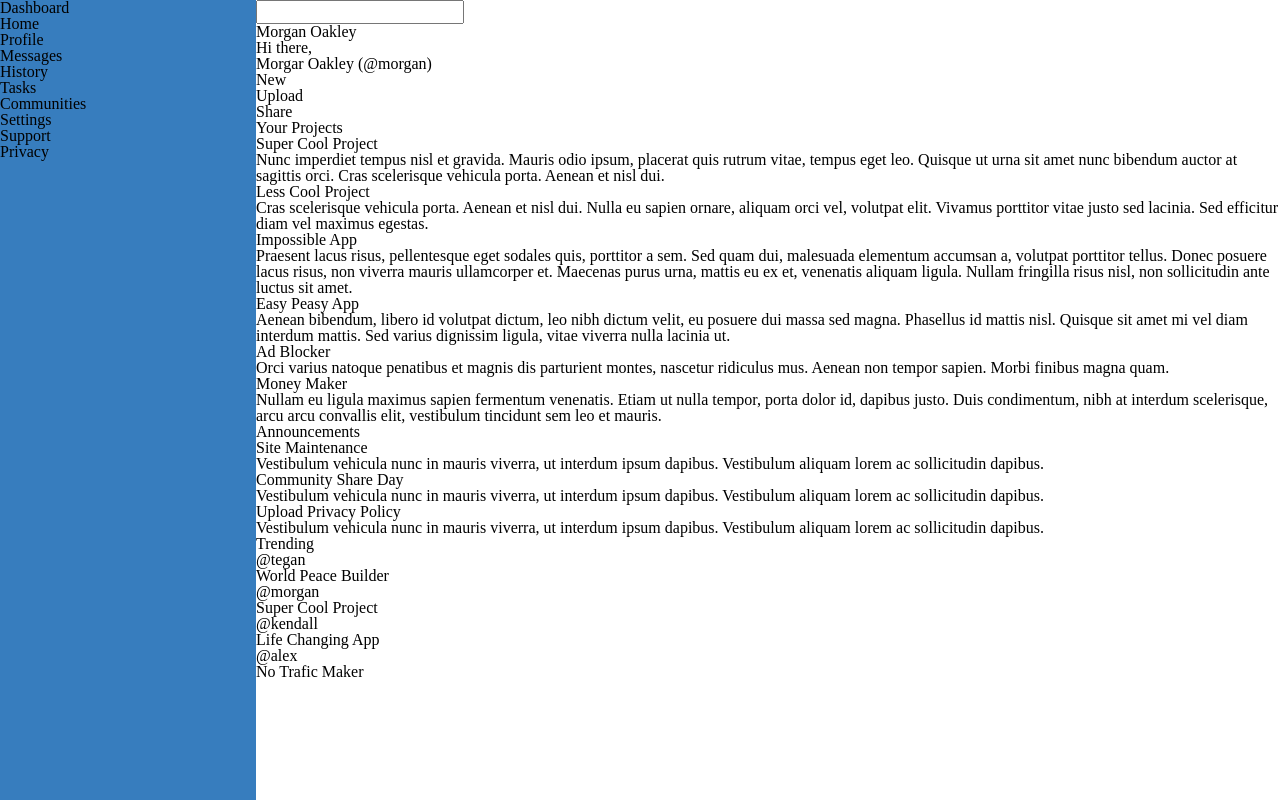
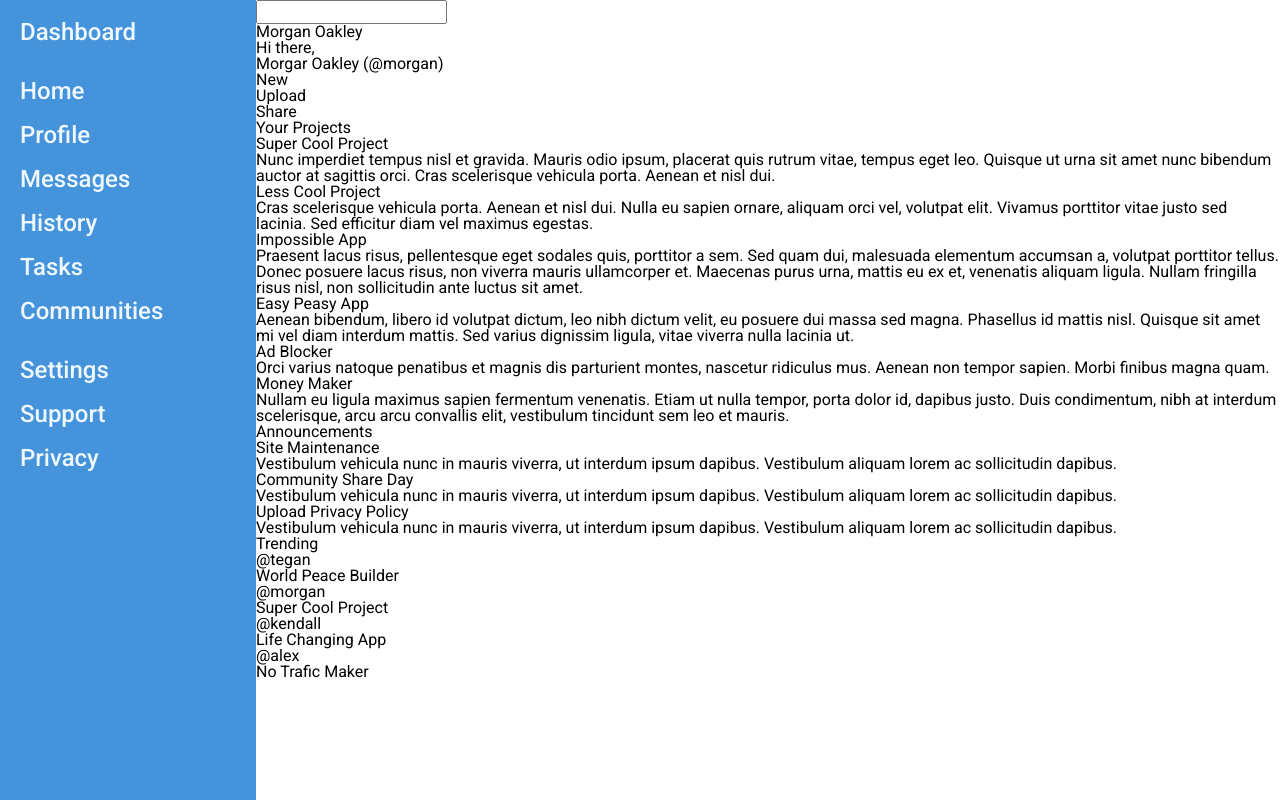
Before and after one commit to Campolino/dashbord-layout, a website: page index.html in a window 1280 px wide. Drawn offline with nearby package versions, Linux system fonts and the light colour scheme.

Commit message:
Initial nav layout style

```diff
--- a/css/style.css
+++ b/css/style.css
@@ -1,9 +1,27 @@
+@import url('https://fonts.googleapis.com/css2?family=Roboto:wght@400;500&display=swap');
+
 body {
   display: grid;
   grid-template-columns: 1fr 4fr;
   height: 100vh;
+  font-family: 'Roboto', sans-serif;
 }
 
 nav {
-  background-color: rgb(55, 125, 190);
+  background-color: rgb(69, 147, 219);
+  color: aliceblue;
+  font-size: 1.5rem;
+  font-weight: 500;
+
+  display: flex;
+  flex-direction: column;
+  gap: 35px;
 }
+
+nav > header, nav > section {
+  margin-left: 20px;
+}
+
+nav > section > div + div, nav > header {
+  margin-top: 20px;
+}
```
